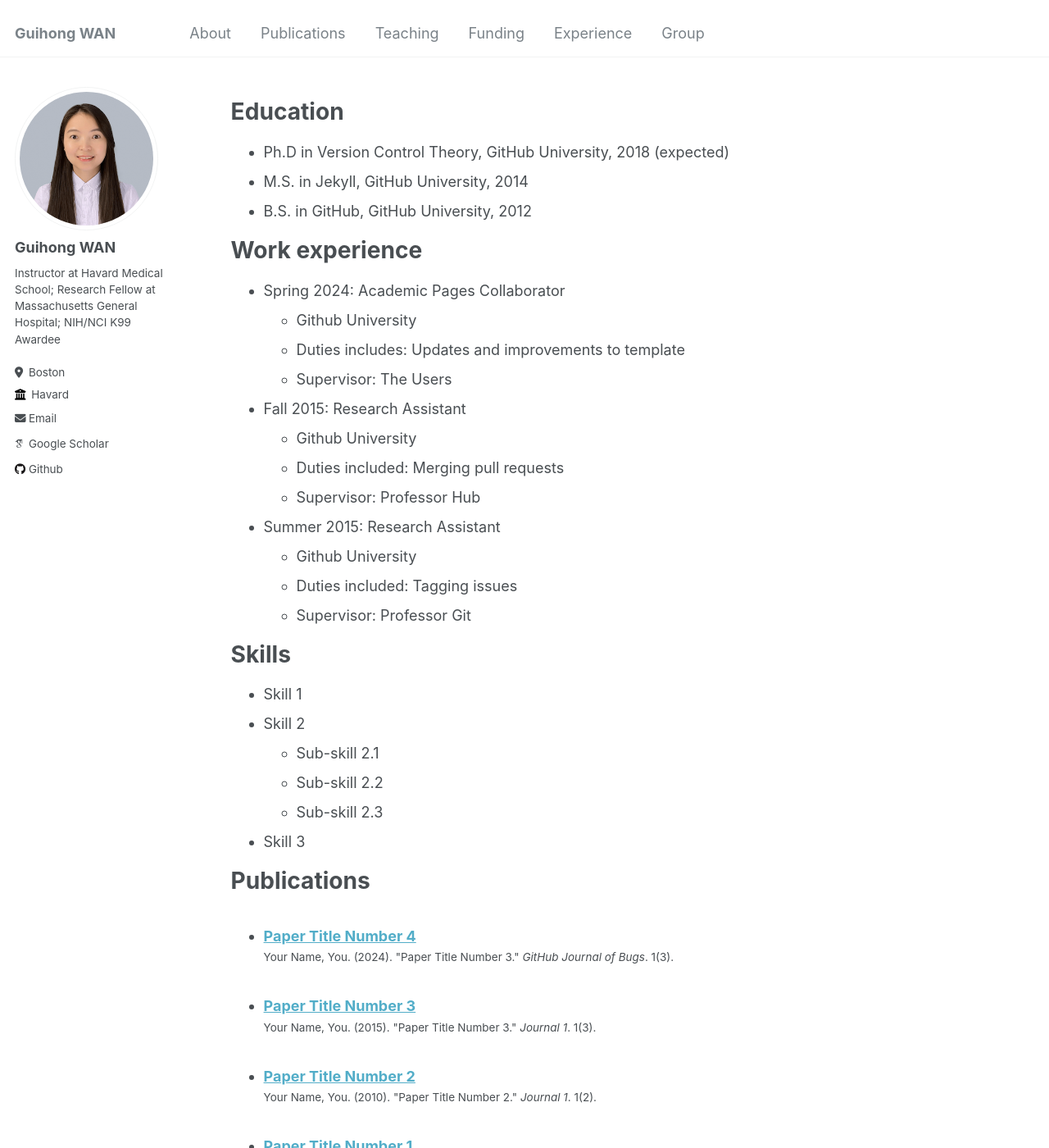
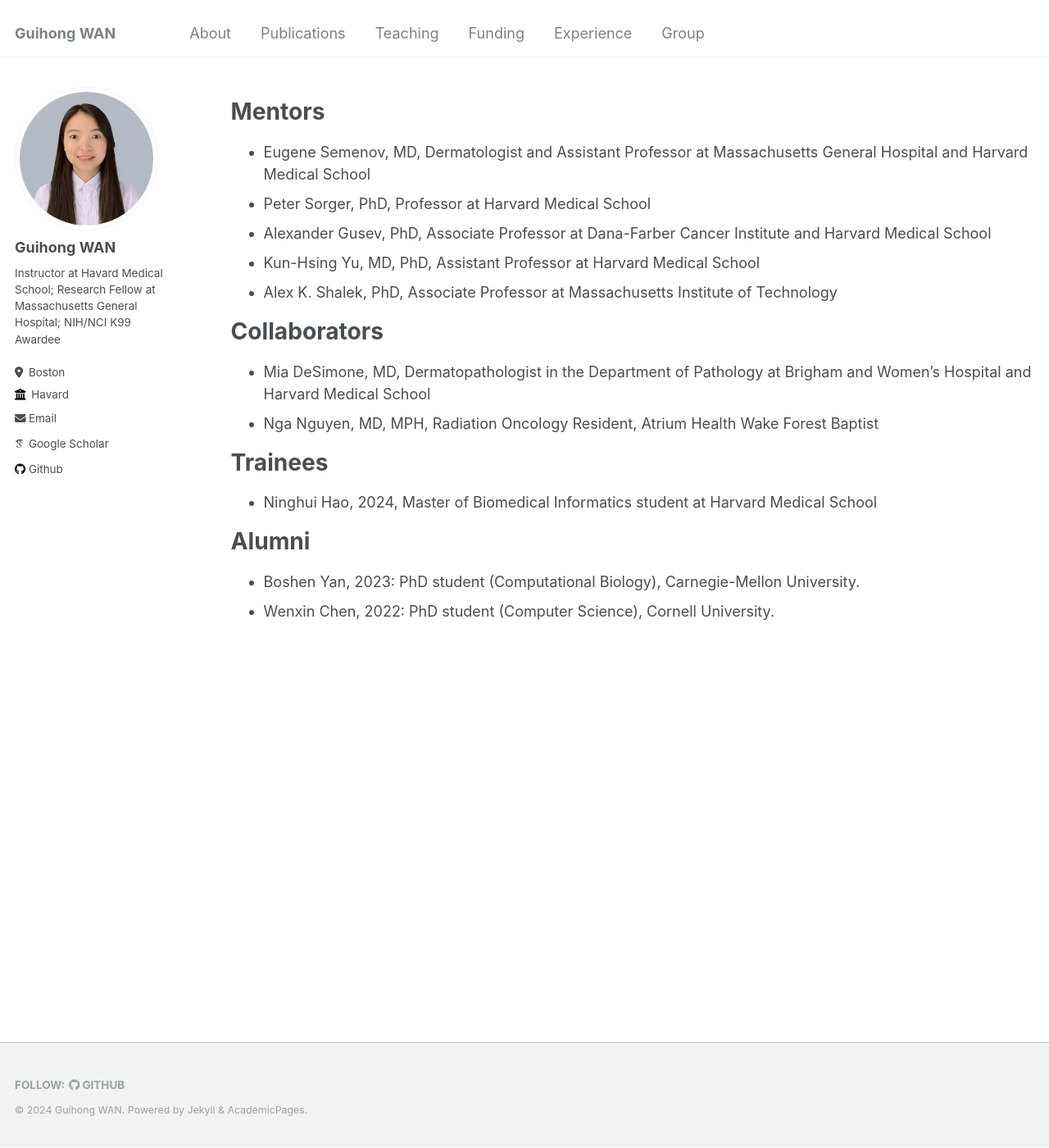
Before and after one commit to cwanlab/cwanlab.github.io, a Jekyll site: the page built from _pages/group.md, in a window 1280 px wide and 1400 px high. Shown: the whole window at 82% size. Built offline with Jekyll 4.4.1, drawn with Linux system fonts in a browser that asks for light colours; some web fonts are replaced; some of the changed text lies outside the part shown.

Commit message:
Update group
Update group

```diff
--- a/_pages/group.md
+++ b/_pages/group.md
@@ -8,56 +8,24 @@ redirect_from:
 
 {% include base_path %}
 
-Education
+Mentors
 ======
-* Ph.D in Version Control Theory, GitHub University, 2018 (expected)
-* M.S. in Jekyll, GitHub University, 2014
-* B.S. in GitHub, GitHub University, 2012
+* Eugene Semenov, MD, Dermatologist and Assistant Professor at Massachusetts General Hospital and Harvard Medical School
+* Peter Sorger, PhD, Professor at Harvard Medical School
+* Alexander Gusev, PhD, Associate Professor at Dana-Farber Cancer Institute and Harvard Medical School
+* Kun-Hsing Yu, MD, PhD, Assistant Professor at Harvard Medical School
+* Alex K. Shalek, PhD, Associate Professor at Massachusetts Institute of Technology
 
-Work experience
+Collaborators
 ======
-* Spring 2024: Academic Pages Collaborator
-  * Github University
-  * Duties includes: Updates and improvements to template
-  * Supervisor: The Users
+* Mia DeSimone, MD, Dermatopathologist in the Department of Pathology at Brigham and Women’s Hospital and Harvard Medical School
+* Nga Nguyen, MD, MPH, Radiation Oncology Resident, Atrium Health Wake Forest Baptist
 
-* Fall 2015: Research Assistant
-  * Github University
-  * Duties included: Merging pull requests
-  * Supervisor: Professor Hub
+Trainees
+======
+* Ninghui Hao, 2024, Master of Biomedical Informatics student at Harvard Medical School
 
-* Summer 2015: Research Assistant
-  * Github University
-  * Duties included: Tagging issues
-  * Supervisor: Professor Git
-
-Skills
+Alumni
 ======
-* Skill 1
-* Skill 2
-  * Sub-skill 2.1
-  * Sub-skill 2.2
-  * Sub-skill 2.3
-* Skill 3
-
-Publications
-======
-  <ul>{% for post in site.publications reversed %}
-    {% include archive-single-cv.html %}
-  {% endfor %}</ul>
-
-Talks
-======
-  <ul>{% for post in site.talks reversed %}
-    {% include archive-single-talk-cv.html  %}
-  {% endfor %}</ul>
-
-Teaching
-======
-  <ul>{% for post in site.teaching reversed %}
-    {% include archive-single-cv.html %}
-  {% endfor %}</ul>
-
-Service and leadership
-======
-* Currently signed in to 43 different slack teams
+* Boshen Yan, 2023: PhD student (Computational Biology), Carnegie-Mellon University.
+* Wenxin Chen, 2022: PhD student (Computer Science), Cornell University.
```
